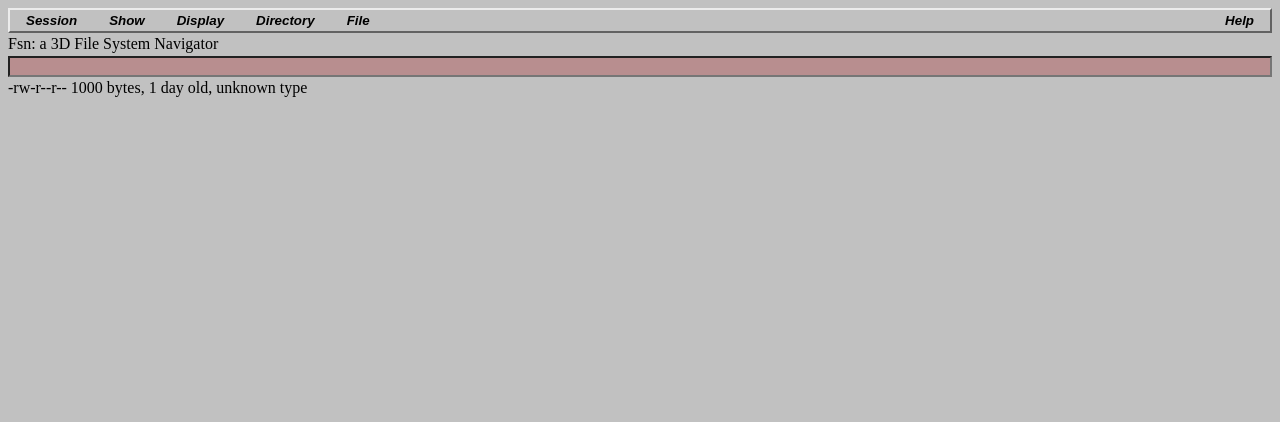
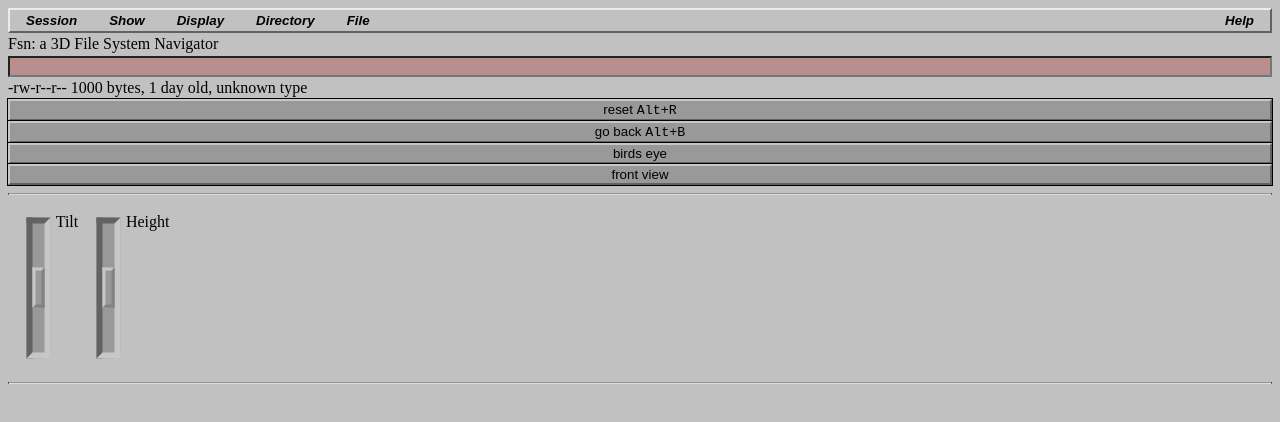
Before and after one commit to rezbyte/r3f-fsn, a React (Vite) app in the folder frontend/: page / in a window 1280 px wide. Shown: the top 422 px of the page. Built offline with nearby package versions, Linux system fonts and the light colour scheme.

Commit message:
Added controls for the camera

```diff
--- /dev/null
+++ b/frontend/src/components/CameraControls.tsx
@@ -0,0 +1,26 @@
+import "../styles/CameraControls.css";
+
+export default function CameraControls() {
+  return (
+    <div className="camera-controls">
+      <div className="buttons">
+        <button>
+          reset <kbd>Alt+R</kbd>
+        </button>
+        <button>
+          go back <kbd>Alt+B</kbd>
+        </button>
+        <button>birds eye</button>
+        <button>front view</button>
+      </div>
+      <hr />
+      <div className="sliders">
+        <input id="tilt-slider" type="range" />
+        <label htmlFor="tilt-slider">Tilt</label>
+        <input id="height-slider" type="range" />
+        <label htmlFor="height-slider">Height</label>
+      </div>
+      <hr />
+    </div>
+  );
+}
--- a/frontend/src/main.tsx
+++ b/frontend/src/main.tsx
@@ -1,5 +1,6 @@
 import React from "react";
 import ReactDOM from "react-dom";
+import CameraControls from "./components/CameraControls";
 import PathManager from "./components/PathManager";
 import Toolbar from "./components/Toolbar";
 import "./styles/Global.css";
@@ -8,6 +9,7 @@ ReactDOM.render(
   <React.StrictMode>
     <Toolbar />
     <PathManager />
+    <CameraControls />
   </React.StrictMode>,
   document.getElementById("root")
 );
--- /dev/null
+++ b/frontend/src/styles/CameraControls.css
@@ -0,0 +1,9 @@
+.buttons {
+  display: flex;
+  flex-direction: column;
+}
+
+.sliders {
+  display: flex;
+  flex-direction: row;
+}
--- a/frontend/src/styles/Global.css
+++ b/frontend/src/styles/Global.css
@@ -1,3 +1,84 @@
 body {
     background-color: #c1c1c1;
 }
+
+hr {
+  background-color: #9e9e9e;
+  border-style: solid;
+  border-width: 0.1em;
+  border-top-color: #949494;
+  border-bottom-color: #dcdcdc;
+}
+
+button {
+  outline: 0.13em solid black;
+  background-color: #999999;
+  border-width: 0.15rem;
+  border-style: solid;
+  border-top-color: #c7c7c7;
+  border-left-color: #c7c7c7;
+  border-bottom-color: #626262;
+  border-right-color: #626262;
+}
+
+button:hover {
+  background-color: #c1c1c1;
+}
+
+button:active {
+  background-color: #999999;
+  border-style: solid;
+  border-top-color: #626262;
+  border-left-color: #626262;
+  border-bottom-color: #c7c7c7;
+  border-right-color: #c7c7c7;
+}
+
+input[type="range"] {
+  -webkit-appearance: none;
+  background-color: #999999;
+  border-width: 0.5em;
+  border-style: solid;
+  border-top-color: #626262;
+  border-left-color: #c7c7c7;
+  border-bottom-color: #c7c7c7;
+  border-right-color: #626262;
+  transform: rotate(-90deg);
+  margin: 5.5em 0em;
+  margin-left: -3em;
+  margin-right: -4em;
+}
+
+input[type="range"]::-webkit-slider-thumb {
+  -webkit-appearance: none;
+  appearance: none;
+  width: 3em;
+  height: 0.9em;
+  background-color: #999999;
+  border-width: 0.25em;
+  border-radius: 0em;
+  border-style: solid;
+  border-top-color: #c7c7c7;
+  border-left-color: #828282;
+  border-bottom-color: #828282;
+  border-right-color: #c7c7c7;
+}
+
+input[type="range"]::-moz-range-thumb {
+  -webkit-appearance: none;
+  appearance: none;
+  width: 3em;
+  height: 0.9em;
+  background-color: #999999;
+  border-width: 0.25em;
+  border-radius: 0em;
+  border-style: solid;
+  border-top-color: #c7c7c7;
+  border-left-color: #828282;
+  border-bottom-color: #828282;
+  border-right-color: #c7c7c7;
+}
+
+input[type="range"] + label {
+  margin-top: 0.6em;
+}
--- a/frontend/src/styles/Toolbar.css
+++ b/frontend/src/styles/Toolbar.css
@@ -11,6 +11,7 @@
 }
 
 .toolbar .dropdown-header {
+    outline: none;
     font-style: italic;
     font-weight: bold;
     border-color: transparent;
```
